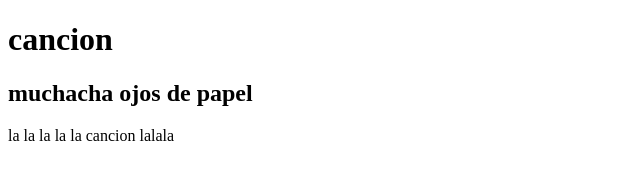
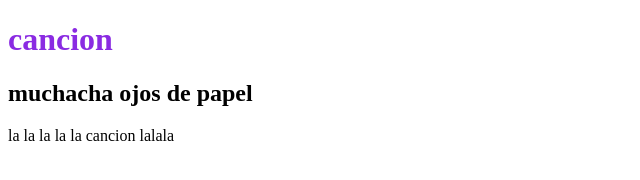
Before and after one commit to FernandaMamani/practica-git, a plain HTML site: page x.html in a window 1280 px wide. Shown: the whole page, without its empty margins (0-640 px from the left). Drawn offline with Linux system fonts and the light colour scheme.

Commit message:
linkeo css

```diff
--- a/x.html
+++ b/x.html
@@ -3,7 +3,8 @@
 <head>
   <meta charset="UTF-8">
   <meta name="viewport" content="width=device-width, initial-scale=1.0">
-  <title>Document</title>
+  <title>Canciones</title>
+  <link rel="stylesheet" href="./app.css">
 </head>
 <body>
   <h1>cancion</h1>
```
